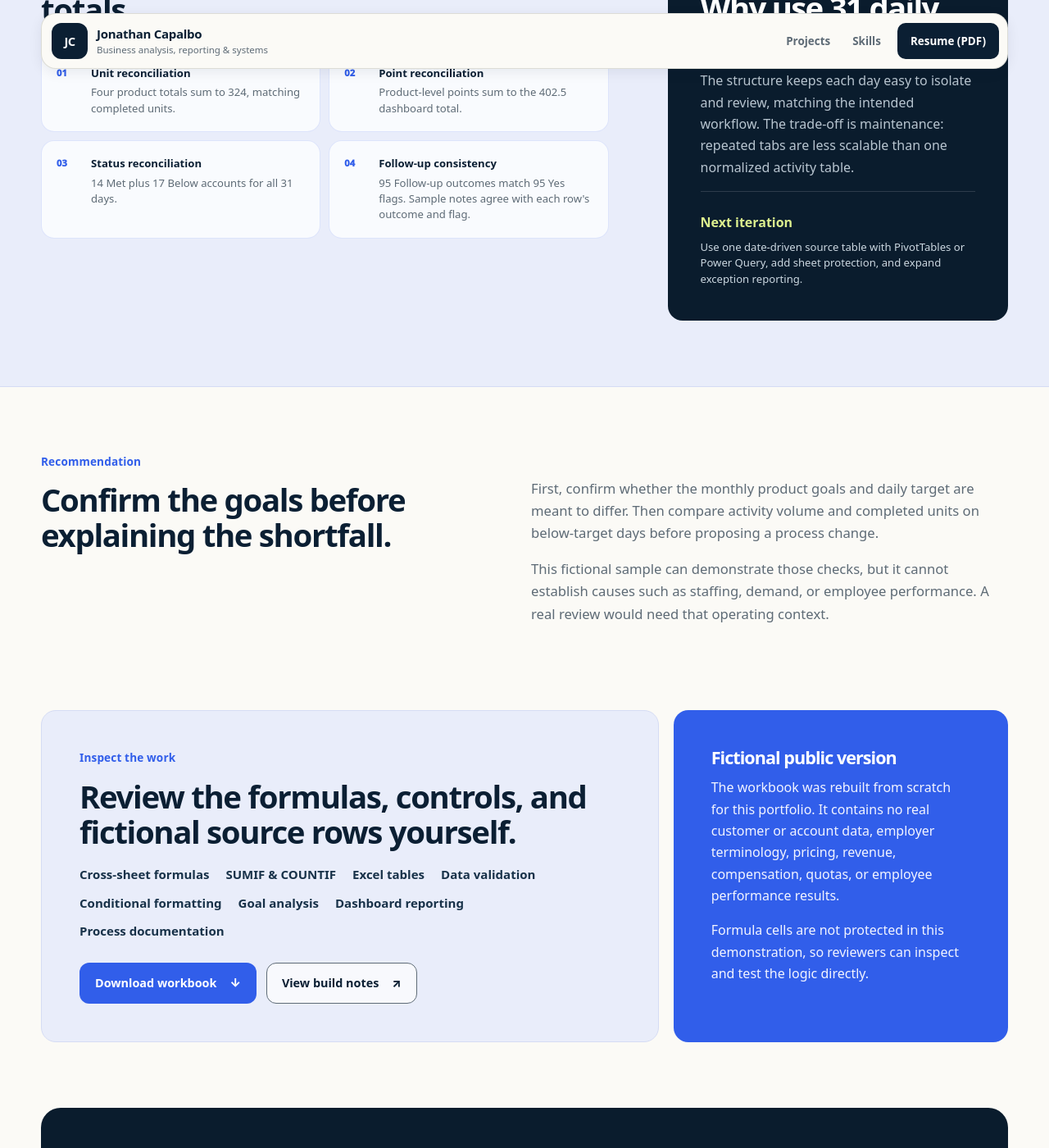
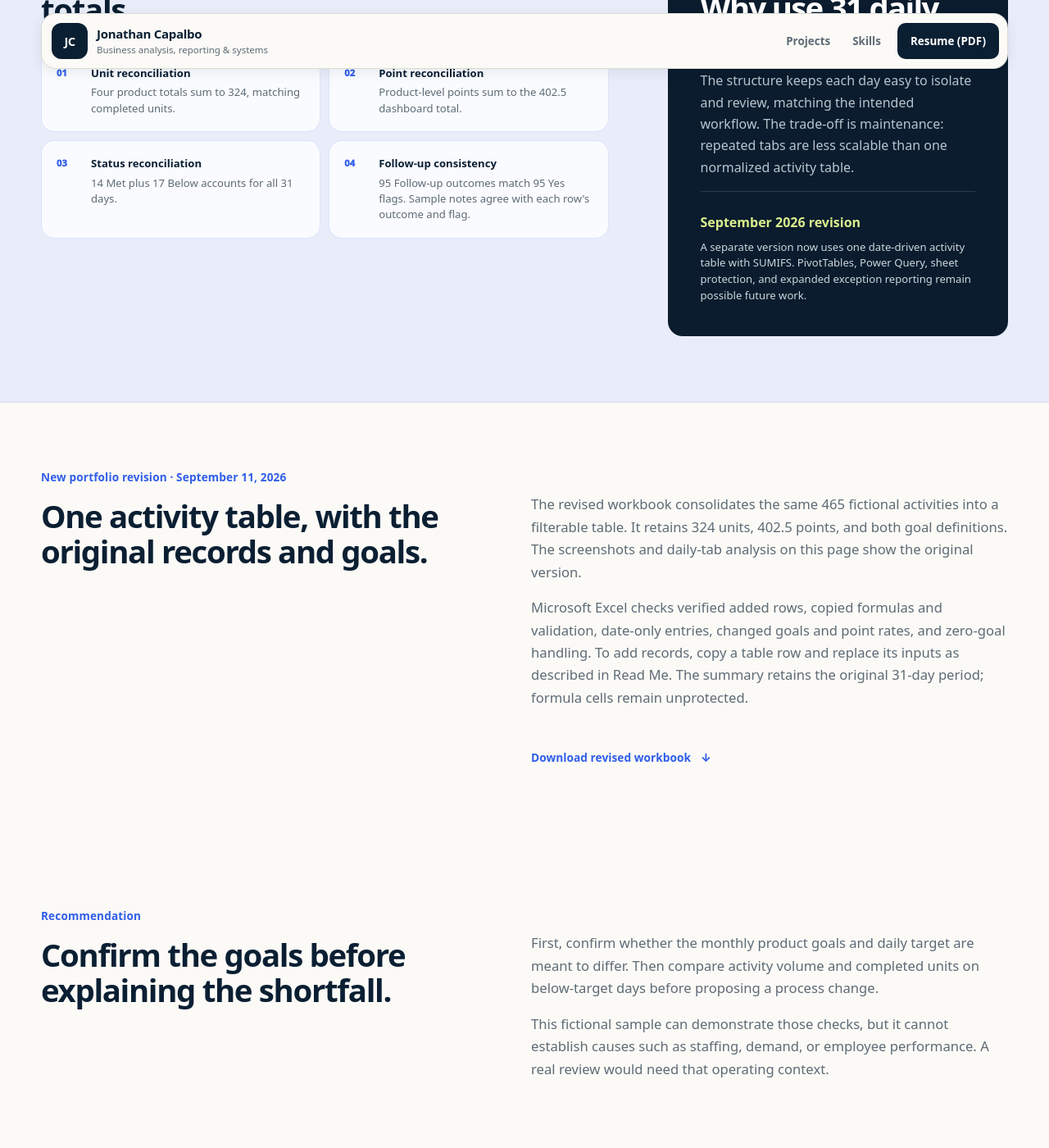
Before and after one commit to jon314159/JonathanCapalbo.me, a Jekyll site: the page sales-activity-tracker.html, which Jekyll copies as it is, in a window 1280 px wide and 1400 px high, scrolled down 3936 px. Shown: the whole window at 82% size. Built offline with Jekyll 4.4.1, drawn with Linux system fonts in a browser that asks for light colours.

Commit message:
Add Excel-verified activity workbook revision

```diff
--- a/sales-activity-tracker.html
+++ b/sales-activity-tracker.html
@@ -172,8 +172,17 @@
             <p class="eyebrow">Judgment and trade-off</p>
             <h3>Why use 31 daily tabs?</h3>
             <p>The structure keeps each day easy to isolate and review, matching the intended workflow. The trade-off is maintenance: repeated tabs are less scalable than one normalized activity table.</p>
-            <div><strong>Next iteration</strong><span>Use one date-driven source table with PivotTables or Power Query, add sheet protection, and expand exception reporting.</span></div>
+            <div><strong>September 2026 revision</strong><span>A separate version now uses one date-driven activity table with SUMIFS. PivotTables, Power Query, sheet protection, and expanded exception reporting remain possible future work.</span></div>
           </aside>
+        </div>
+      </section>
+
+      <section class="section case-intro" aria-labelledby="revision-title">
+        <div><p class="eyebrow">New portfolio revision · September 11, 2026</p><h2 id="revision-title">One activity table, with the original records and goals.</h2></div>
+        <div class="case-intro-copy">
+          <p>The revised workbook consolidates the same 465 fictional activities into a filterable table. It retains 324 units, 402.5 points, and both goal definitions. The screenshots and daily-tab analysis on this page show the original version.</p>
+          <p>Microsoft Excel checks verified added rows, copied formulas and validation, date-only entries, changed goals and point rates, and zero-goal handling. To add records, copy a table row and replace its inputs as described in Read Me. The summary retains the original 31-day period; formula cells remain unprotected.</p>
+          <a class="project-link case-inline-link" href="downloads/Fictional_Activity_Tracker_Normalized.xlsx" download>Download revised workbook <span aria-hidden="true">↓</span></a>
         </div>
       </section>
 
```
Also changed, not shown: case-studies/sales-activity-tracker.md (+11 -1 lines), README.md, 1 other file.
